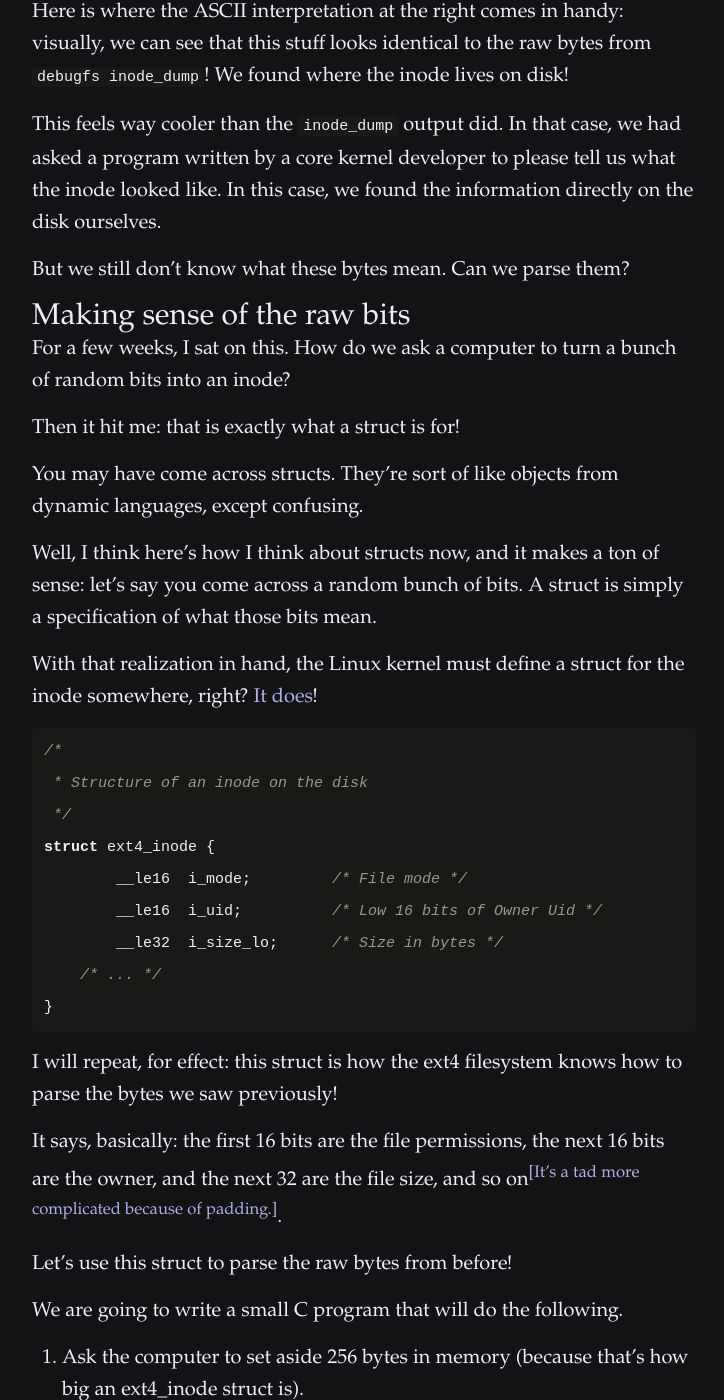
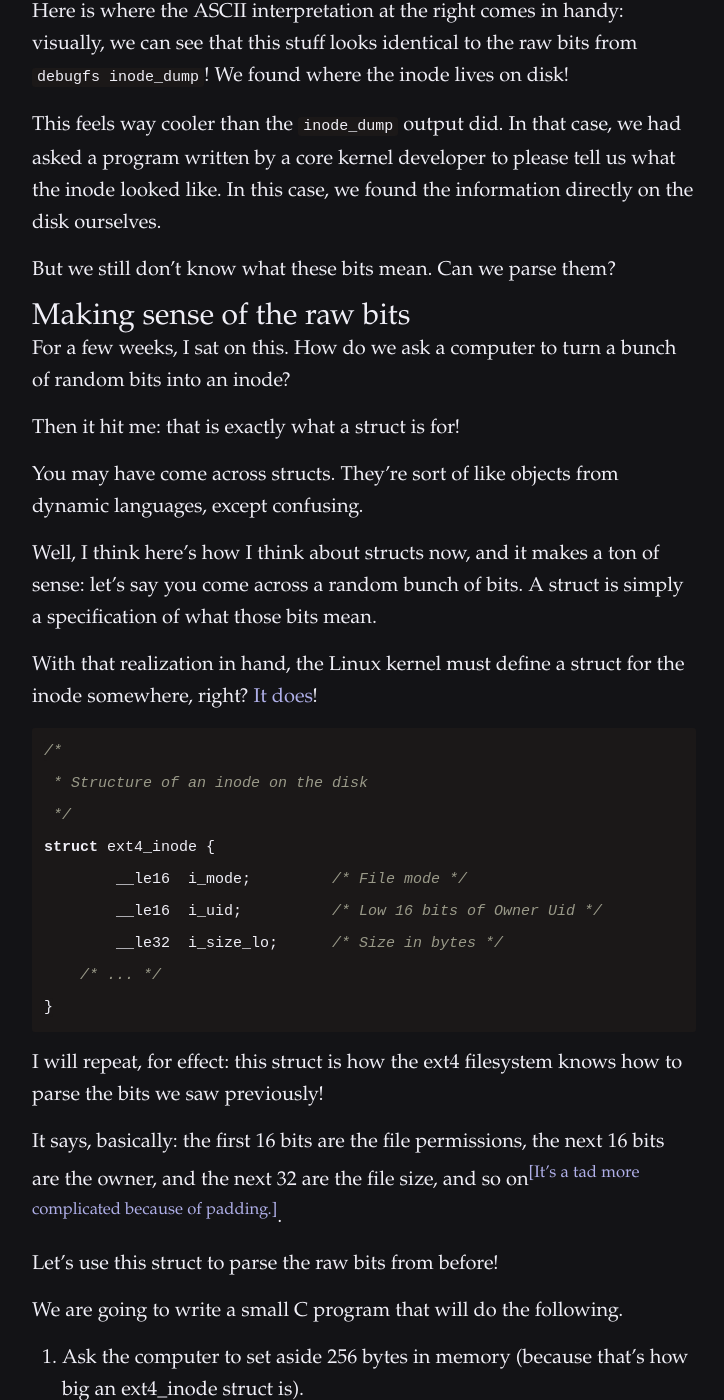
Before and after one commit to dmazin/dmazin.github.io, a Jekyll site: the page built from _posts/2023-07-18-bags-of-bits.md, in a window 1280 px wide and 1400 px high, scrolled down 5036 px. Shown: the whole window, without its empty margins (238-962 px from the left). Built offline with Jekyll 4.4.1, drawn with Linux system fonts in a browser that asks for light colours; some of the changed text lies outside the part shown.

Commit message:
bytes->bits

````diff
--- a/_posts/2023-07-18-bags-of-bits.md
+++ b/_posts/2023-07-18-bags-of-bits.md
@@ -143,11 +143,11 @@ $ sudo dd if=/dev/sdd1 bs=1 skip=301568 count=256 2>/dev/null | hexdump -C
 00000100
 ```
 
-Here is where the ASCII interpretation at the right comes in handy: visually, we can see that this stuff looks identical to the raw bytes from `debugfs inode_dump`! We found where the inode lives on disk!
+Here is where the ASCII interpretation at the right comes in handy: visually, we can see that this stuff looks identical to the raw bits from `debugfs inode_dump`! We found where the inode lives on disk!
 
 This feels way cooler than the `inode_dump` output did. In that case, we had asked a program written by a core kernel developer to please tell us what the inode looked like. In this case, we found the information directly on the disk ourselves.
 
-But we still don't know what these bytes mean. Can we parse them?
+But we still don't know what these bits mean. Can we parse them?
 
 # Making sense of the raw bits
 For a few weeks, I sat on this. How do we ask a computer to turn a bunch of random bits into an inode?
@@ -172,11 +172,11 @@ struct ext4_inode {
 }
 ```
 
-I will repeat, for effect: this struct is how the ext4 filesystem knows how to parse the bytes we saw previously!
+I will repeat, for effect: this struct is how the ext4 filesystem knows how to parse the bits we saw previously!
 
 It says, basically: the first 16 bits are the file permissions, the next 16 bits are the owner, and the next 32 are the file size, and so on<a name="padding-1-return"></a><sup>[[It's a tad more complicated because of padding.]](#padding-1)</sup>.
 
-Let's use this struct to parse the raw bytes from before!
+Let's use this struct to parse the raw bits from before!
 
 We are going to write a small C program that will do the following.
 1. Ask the computer to set aside 256 bytes in memory (because that's how big an ext4_inode struct is).
````
Also changed, not shown: other parts of _posts/2023-07-18-bags-of-bits.md (+1 -1 lines).
